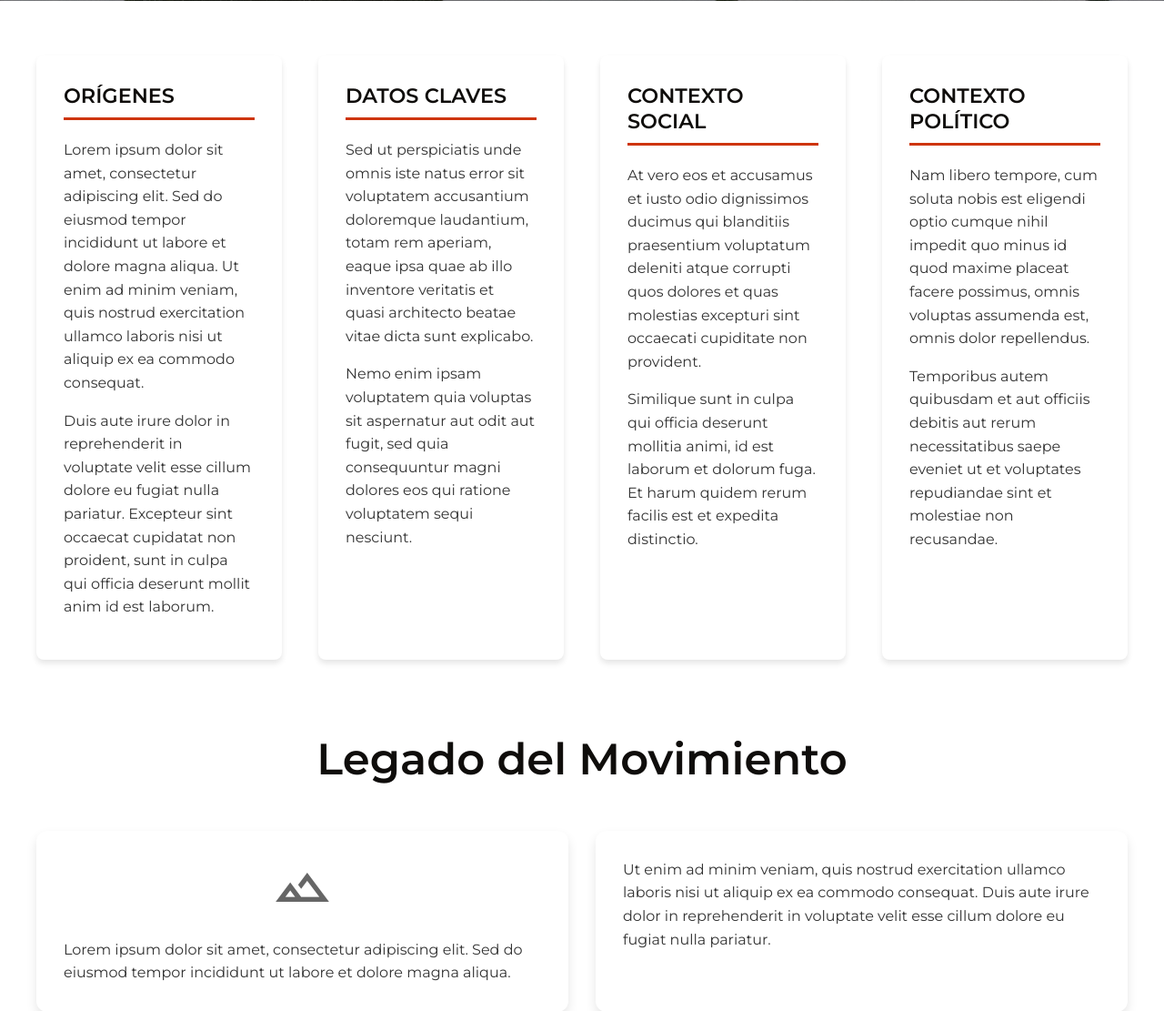
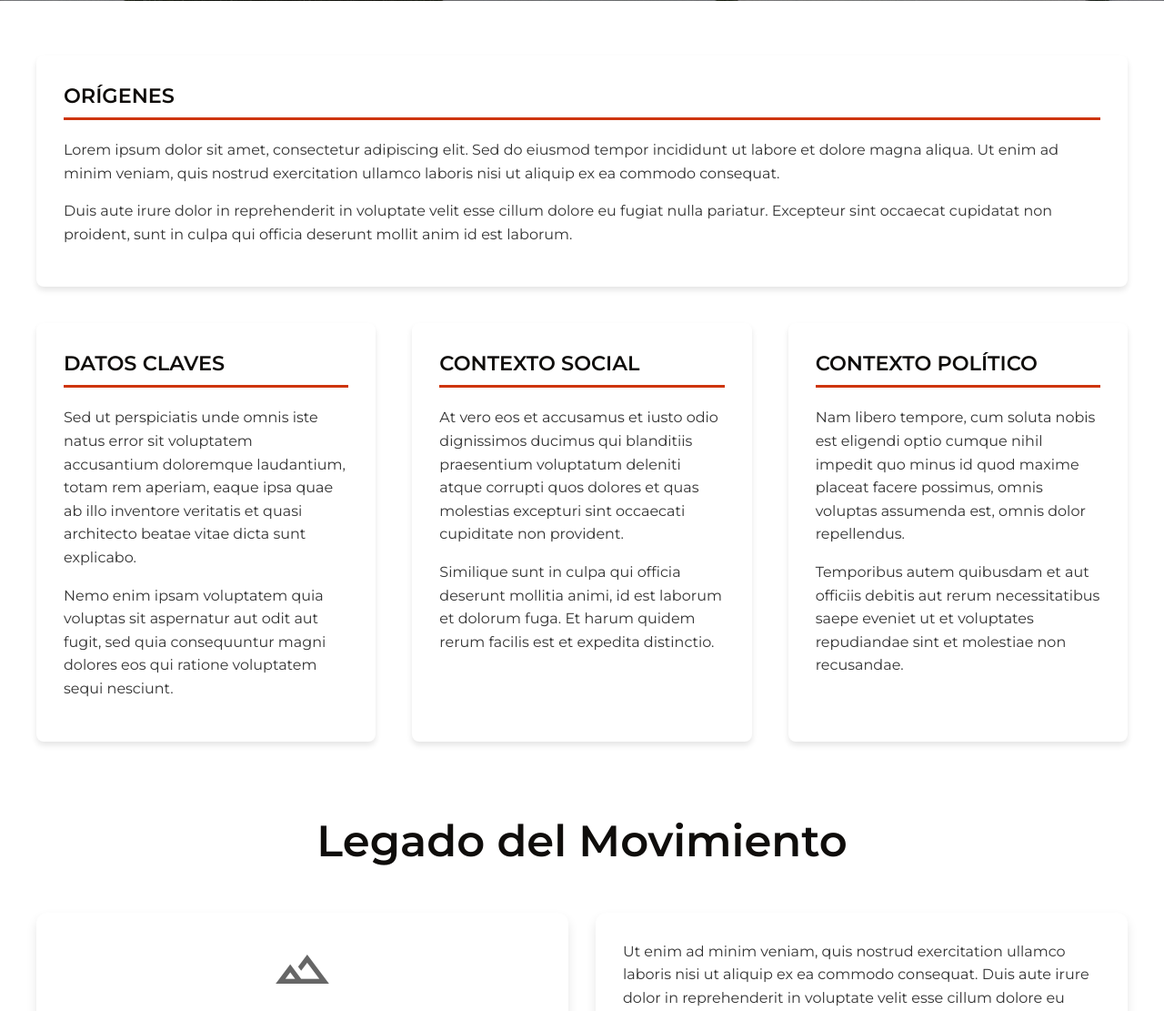
Before and after one commit to caronigra/de-stijl, a PHP site: page /historia.html in a window 1280 px wide. Shown: the part 580-1691 px from the top of the page at 91% size. Run offline with PHP 8.4, Linux system fonts and the light colour scheme.

Commit message:
refactor: reorganizar layout de secciones en página de historia
- Orígenes ahora ocupa una fila completa
- Datos claves, contexto social y contexto político en segunda fila
- Cambio de grid a flexbox para mejor control del layout

```diff
--- a/css/style.css
+++ b/css/style.css
@@ -750,9 +750,22 @@ footer p {
 }
 
 .content-grid {
-    display: grid;
-    grid-template-columns: repeat(4, 1fr);
+    display: flex;
+    flex-direction: column;
     gap: 40px;
+}
+
+.content-row {
+    display: flex;
+    gap: 40px;
+}
+
+.content-row .content-column.full-width {
+    flex: 1;
+}
+
+.content-row .content-column:not(.full-width) {
+    flex: 1;
 }
 
 .content-column {
--- a/historia.html
+++ b/historia.html
@@ -46,11 +46,14 @@
         <!-- Content Section -->
         <section id="historia-content">
             <div class="content-grid">
-                <div class="content-column">
+                <div class="content-row">
+                    <div class="content-column full-width">
                         <h2>ORÍGENES</h2>
                         <p>Lorem ipsum dolor sit amet, consectetur adipiscing elit. Sed do eiusmod tempor incididunt ut labore et dolore magna aliqua. Ut enim ad minim veniam, quis nostrud exercitation ullamco laboris nisi ut aliquip ex ea commodo consequat.</p>
                         <p>Duis aute irure dolor in reprehenderit in voluptate velit esse cillum dolore eu fugiat nulla pariatur. Excepteur sint occaecat cupidatat non proident, sunt in culpa qui officia deserunt mollit anim id est laborum.</p>
                     </div>
+                </div>
+                <div class="content-row">
                     <div class="content-column">
                         <h2>DATOS CLAVES</h2>
                         <p>Sed ut perspiciatis unde omnis iste natus error sit voluptatem accusantium doloremque laudantium, totam rem aperiam, eaque ipsa quae ab illo inventore veritatis et quasi architecto beatae vitae dicta sunt explicabo.</p>
@@ -65,6 +68,7 @@
                         <h2>CONTEXTO POLÍTICO</h2>
                         <p>Nam libero tempore, cum soluta nobis est eligendi optio cumque nihil impedit quo minus id quod maxime placeat facere possimus, omnis voluptas assumenda est, omnis dolor repellendus.</p>
                         <p>Temporibus autem quibusdam et aut officiis debitis aut rerum necessitatibus saepe eveniet ut et voluptates repudiandae sint et molestiae non recusandae.</p>
+                    </div>
                 </div>
             </div>
         </section>
```
Lines whose indentation alone changed are shown as unchanged.
